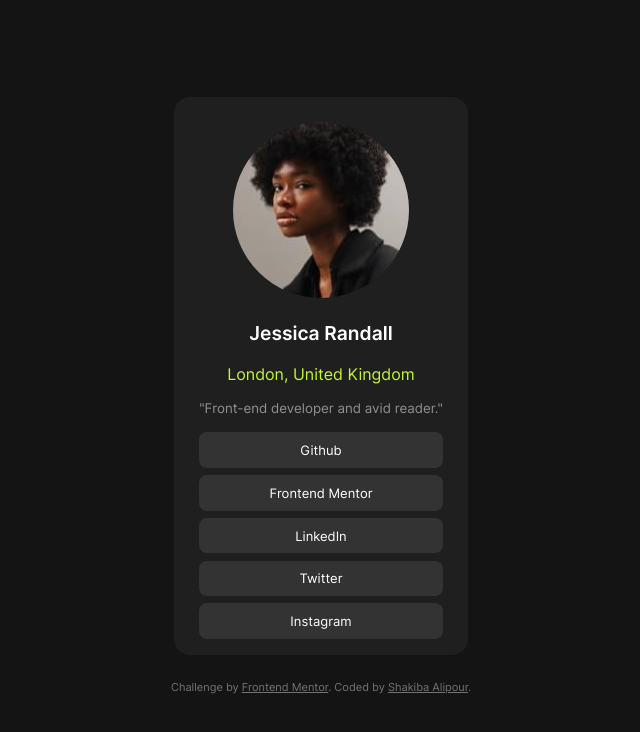
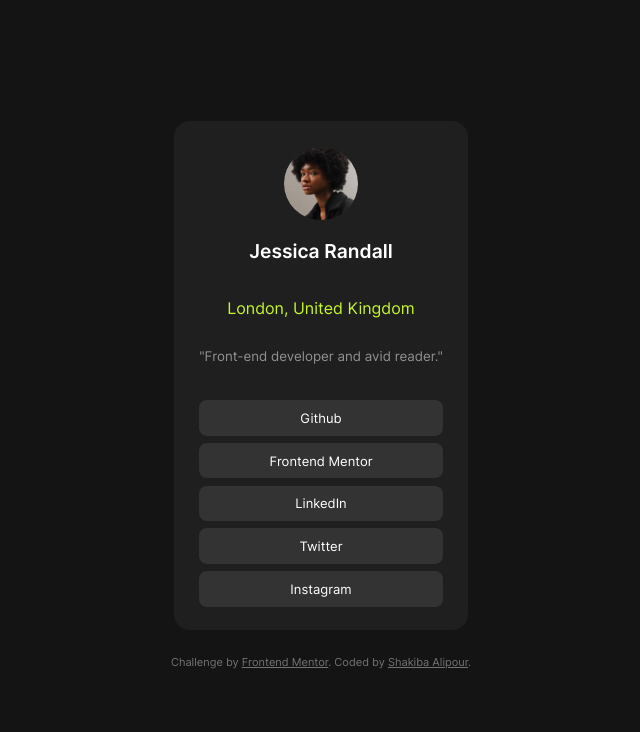
Before and after one commit to Shakiba-Alipour/Social-Links-Profile, a plain HTML site: page index.html in a window 1280 px wide. Shown: the whole page, without its empty margins (319-959 px from the left). Drawn offline with Linux system fonts and the light colour scheme; a web font is replaced by a local one.

Commit message:
changed display and avatar width

```diff
--- a/styles.css
+++ b/styles.css
@@ -51,7 +51,7 @@ body {
   color: var(--White);
   padding: 2%;
   padding-bottom: 0;
-  display: flexbox;
+  display: flex;
   flex-direction: column;
   align-items: center;
   justify-content: center;
@@ -61,6 +61,7 @@ body {
 
 img {
   border-radius: 50%;
+  width: 30%;
 }
 
 .name {
```
